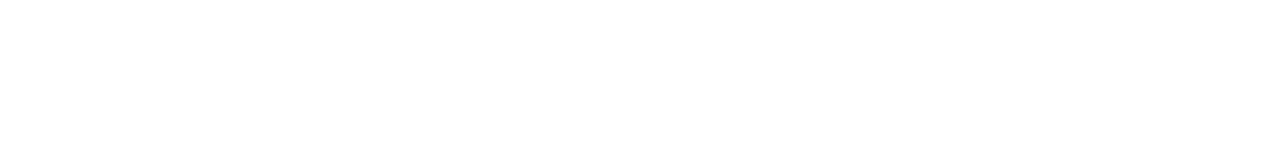
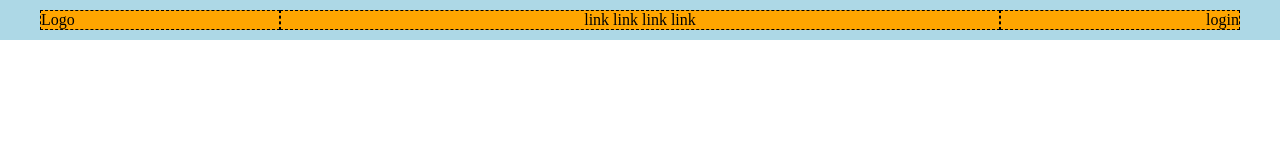
Before and after one commit to Th4Dude/htmlcss-struttura-discord, a plain HTML site: page index.html in a window 1280 px wide. Drawn offline with Linux system fonts and the light colour scheme.

Commit message:
Fine Header

```diff
--- a/index.html
+++ b/index.html
@@ -7,18 +7,13 @@
     <title>Struttura Discord</title>
     <link rel="stylesheet" href="style.css">
 </head>
-<body>
+<body class="debug">
     <header>
-        <div class="box">
-            <div>
-                <div>
-
-                </div>
+            <div class="box">
+                <div class="prima-colonna">Logo</div>
+                <div class="seconda-colonna">link link link link</div>
+                <div class="terza-colonna">login</div>
             </div>
-        </div>
-
-
-
     </header>
 
 
--- a/style.css
+++ b/style.css
@@ -5,4 +5,35 @@
     box-sizing: border-box;
 }
 
+/* reset */
+
 /* debug */
+
+.debug header{
+background-color:lightblue ;
+height: 40px;
+}
+
+/* debug */
+
+.box{
+    display: flex;
+    justify-content: center;
+    padding-top: 10px;
+}
+.prima-colonna, .seconda-colonna, .terza-colonna{
+    border: 1px solid;
+    border-color: black;
+    background-color: orange;
+    border-style: dashed;
+}
+.prima-colonna, .terza-colonna{
+    width: 240px;
+}
+.seconda-colonna{
+    text-align: center;
+    width: 720px;
+}
+.terza-colonna{
+    text-align: end;
+}
```
